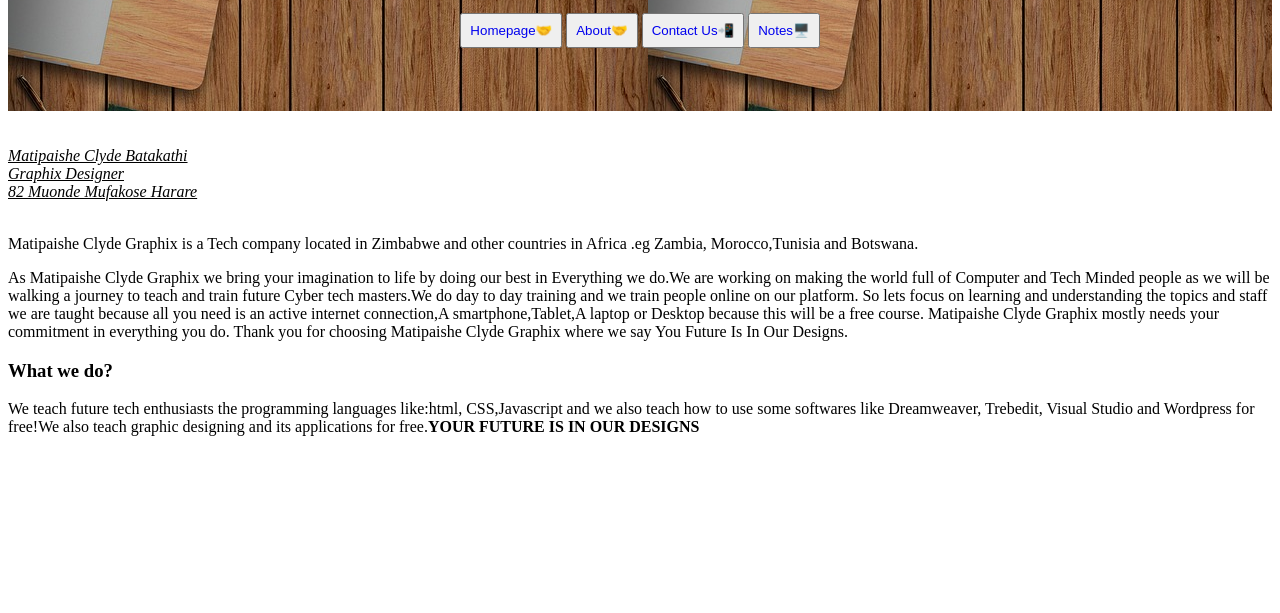
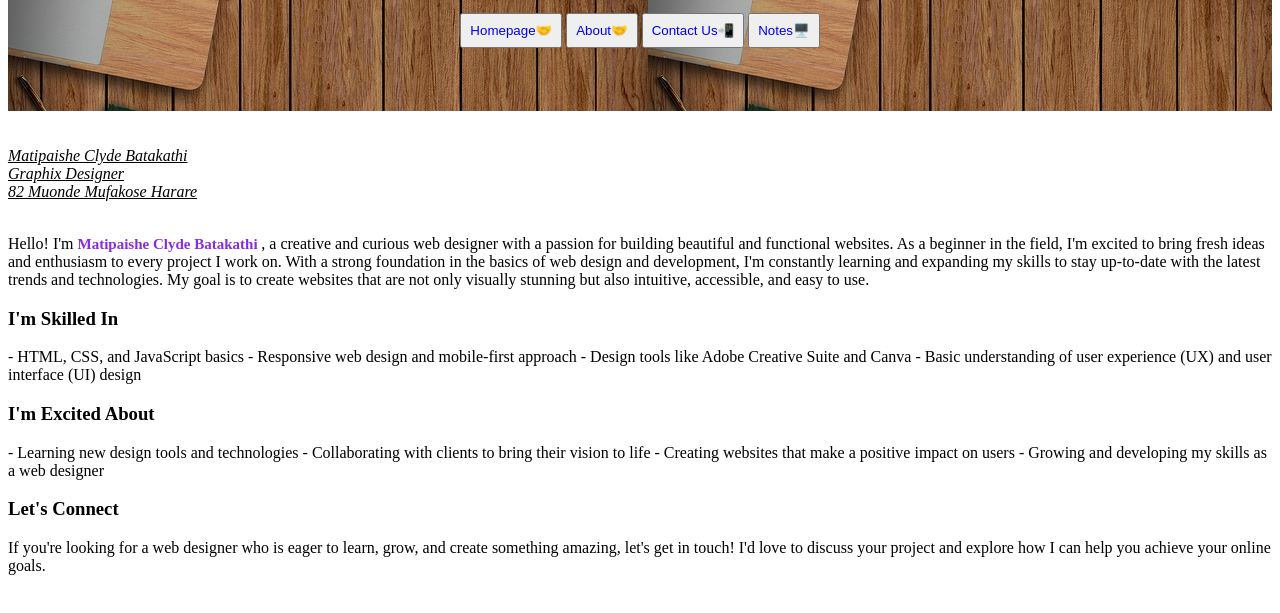
Before and after one commit to Clyde2009/Matipaishe-clyde2009, a plain HTML site: page about me.html in a window 1280 px wide. Shown: the part 135-748 px from the top of the page. Drawn offline with Linux system fonts and the light colour scheme.

Commit message:
about me.html

```diff
--- a/about me.html
+++ b/about me.html
@@ -36,21 +36,29 @@
 
 
     <p class="">
-        Matipaishe Clyde Graphix is a Tech company located in Zimbabwe and other countries in Africa .eg Zambia, Morocco,Tunisia and Botswana.
+Hello! I'm <span style="color:blueviolet;font-size:15px;" > <b>Matipaishe Clyde Batakathi </b></span>, a creative and curious web designer with a passion for building beautiful and functional websites. As a beginner in the field, I'm excited to bring fresh ideas and enthusiasm to every project I work on.
+
+With a strong foundation in the basics of web design and development, I'm constantly learning and expanding my skills to stay up-to-date with the latest trends and technologies. My goal is to create websites that are not only visually stunning but also intuitive, accessible, and easy to use.
+
+<h3>I'm Skilled In</h3>
+
+- HTML, CSS, and JavaScript basics
+- Responsive web design and mobile-first approach
+- Design tools like Adobe Creative Suite and Canva
+- Basic understanding of user experience (UX) and user interface (UI) design
+
+<h3>I'm Excited About</h3>
+
+- Learning new design tools and technologies
+- Collaborating with clients to bring their vision to life
+- Creating websites that make a positive impact on users
+- Growing and developing my skills as a web designer
+<h3> Let's Connect</h3>
+
+If you're looking for a web designer who is eager to learn, grow, and create something amazing, let's get in touch! I'd love to discuss your project and explore how I can help you achieve your online goals.
+
     </p>
-	<p>
-                    As Matipaishe Clyde Graphix we bring your imagination to life by doing our best in Everything we do.We are working on making the world full of Computer and Tech Minded people as we will be walking a journey to teach and train future Cyber tech masters.We do day to day training and we train people online on our platform.
-                    So lets focus on learning and understanding the topics and staff we are taught because all you need is an active internet connection,A smartphone,Tablet,A laptop or Desktop because this will be a free course. Matipaishe Clyde Graphix mostly needs your commitment in everything you do.
-                    Thank you for choosing Matipaishe Clyde Graphix where we say You Future Is In Our Designs.
-    </p>
-
-</article>
-
-
-<aside id="sidebar">
-
-    <h3>What we do?</h3>
-    <p>We teach future tech enthusiasts the programming languages like:html, CSS,Javascript and we also teach how to use some softwares like Dreamweaver, Trebedit, Visual Studio and Wordpress for free!We also teach graphic designing and its applications for free.<strong>YOUR FUTURE IS IN OUR DESIGNS</strong></p> </div>
+ </div>
 
 </aside>
 </div>
```
